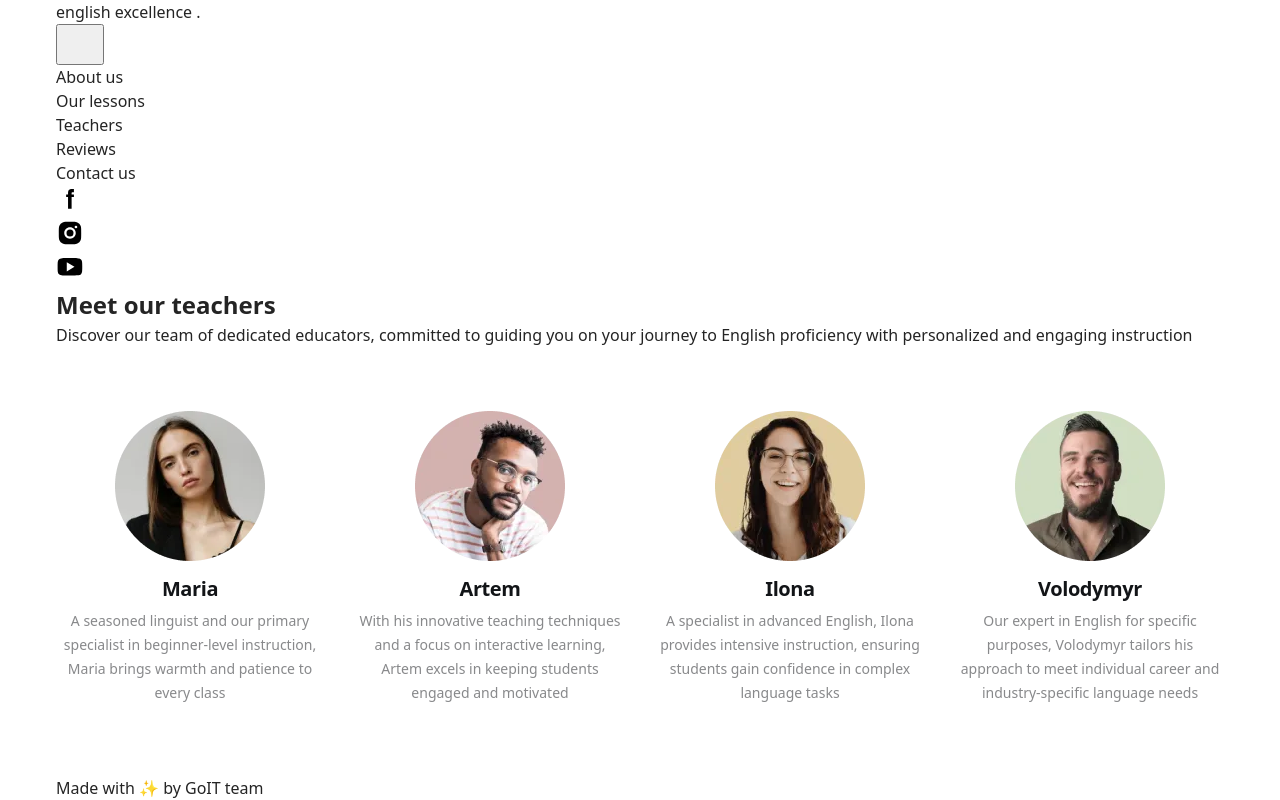
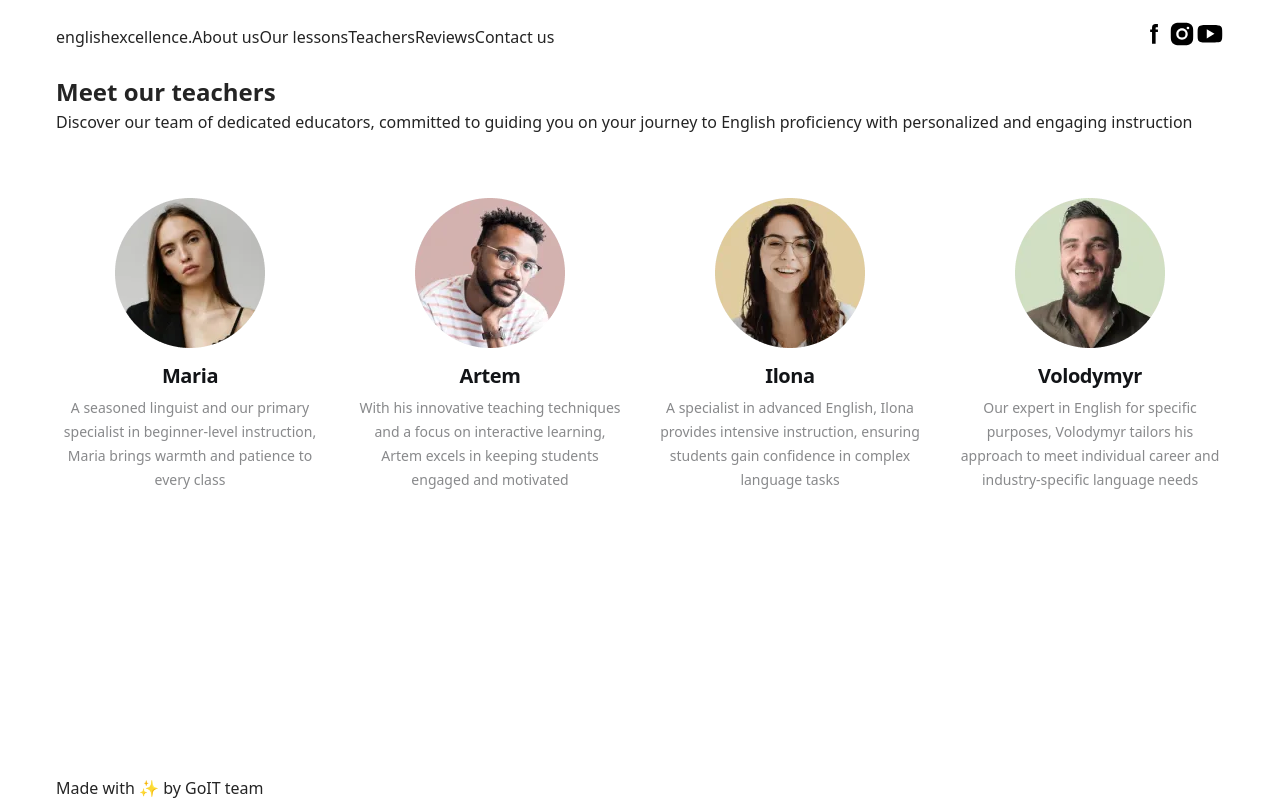
Before and after one commit to ryabyy/goit_markup_finproj_g4, a website built with Vite: page src/index.html in a window 1280 px wide. Built offline with nearby package versions, Linux system fonts and the light colour scheme.

Commit message:
2-header: Adjust visibility of elements based media query

```diff
--- a/src/css/components/header.css
+++ b/src/css/components/header.css
@@ -0,0 +1,69 @@
+.header {
+  padding: 20px 0px;
+}
+
+.header__container {
+  display: flex;
+  flex-direction: row;
+  justify-content: space-between;
+  align-items: center;
+}
+
+.header__mobile_menu_button {
+  width: 32px;
+  height: 32px;
+}
+
+@media only screen and (min-width: 1200px) {
+  .header__mobile_menu_button {
+    display: none;
+  }
+}
+
+/* Nav is visible only on desktop */
+.nav {
+  display: none;
+}
+@media only screen and (min-width: 768px) {
+  .nav {
+    display: none;
+  }
+}
+@media only screen and (min-width: 1200px) {
+  .nav {
+    display: flex;
+    flex-grow: 1;
+    flex-direction: row;
+    align-items: center;
+    /* justify-content: space-between; */
+    /* justify-items: center; */
+  }
+}
+
+.header__nav_list {
+  display: flex;
+  flex-direction: row;
+}
+
+/* Socials is visible only on desktop */
+/* TODO socials to base styles maybe? */
+.socials {
+  display: none;
+}
+@media only screen and (min-width: 768px) {
+  .socials {
+    display: none;
+  }
+}
+@media only screen and (min-width: 1200px) {
+  .socials {
+    display: flex;
+    align-items: center;
+  }
+}
+
+.socials__list {
+  display: flex;
+  flex-direction: row;
+  align-items: center;
+}
--- a/src/partials/header.html
+++ b/src/partials/header.html
@@ -1,15 +1,14 @@
 <!-- Adaptive header, by Volodymyr Vladykin -->
 <header class="header">
-  <div class="container">
-    <!-- Navigation -->
-    <nav class="nav">
+  <div class="header__container container">
     <!-- Logo, link to core page -->
     <div class="logo">
-        <a class="logo__link" href="./index.html">
-          <span class="logo__link--dark">english</span>
-          excellence
-          <span class="logo__link--dark">.</span>
-        </a>
+      <a class="logo__link" href="./index.html"
+        ><span class="logo__link--dark">english</span>excellence<span
+          class="logo__link--dark"
+          >.</span
+        ></a
+      >
     </div>
 
     <!-- Mobile menu button, will be hidden on desktop -->
@@ -19,7 +18,9 @@
       </svg>
     </button>
 
-      <!-- Actual navigation menu (visible only on desktop) -->
+    <!-- Main navigation -->
+    <nav class="nav">
+      <!-- Navigation menu (visible only on desktop) -->
       <ul class="header__nav_list">
         <li><a href="#" class="header__nav_link">About us</a></li>
         <li><a href="#" class="header__nav_link">Our lessons</a></li>
@@ -30,7 +31,7 @@
     </nav>
 
     <div class="socials">
-      <ul>
+      <ul class="socials__list">
         <li class="socials__item">
           <a href="" class="socials__link">
             <svg class="socials__link_icon" width="28" height="28">
```
Lines whose indentation alone changed are shown as unchanged.
